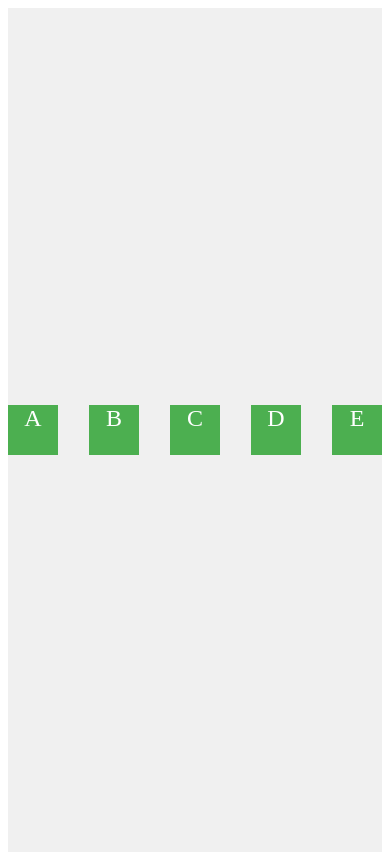
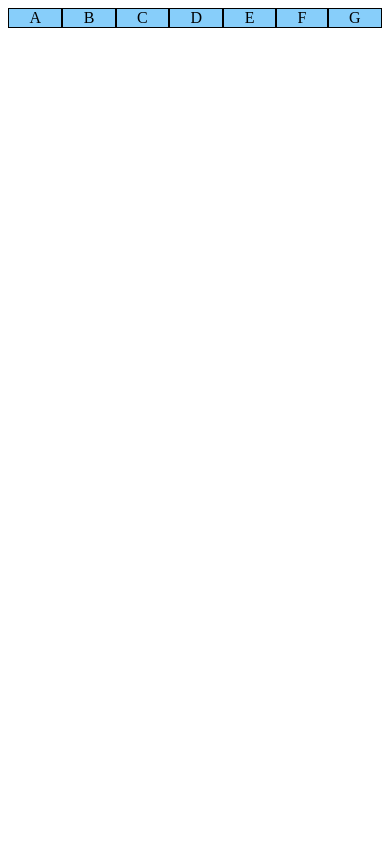
Before and after one commit to AlanVictorGoncalves12/html-css, a plain HTML site: page exercicios/ex027/flex001/index.html in a window 390 px wide. Drawn offline with Linux system fonts and the light colour scheme.

Commit message:
Criação do arquivo HTML para o exercício de flexbox com layout responsivo, aula 6, e alteração no HTML da aula 1

```diff
--- a/exercicios/ex027/flex001/index.html
+++ b/exercicios/ex027/flex001/index.html
@@ -5,23 +5,17 @@
     <meta name="viewport" content="width=device-width, initial-scale=1.0">
     <title>Flexible Box</title>
     <style>
-        .conteiner {
+        div.conteiner {
+            background-color: lightsalmon;
             display: flex;
-            justify-content: space-between;
-            align-items: center;
-            height: 100vh;
-            background-color: #f0f0f0;
+
         }
 
-        .item {
-            width: 50px;
-            height: 50px;
-            background-color: #4CAF50;
-            color: white;
-            display: flex;
-            justify-content: center;
-            align-items: flex-start;
-            font-size: 24px;
+        div.item {
+            background-color: lightskyblue;
+            border: 1px solid black;
+            text-align: center;
+            flex: auto;
         }
     </style>
 </head>
@@ -32,6 +26,8 @@
         <div class="item">C</div>
         <div class="item">D</div>
         <div class="item">E</div>
+        <div class="item">F</div>
+        <div class="item">G</div>
     </div>
 </body>
 </html>
```
Also changed, not shown: exercicios/ex027/flex006/index.html (added, +59 -0 lines).
